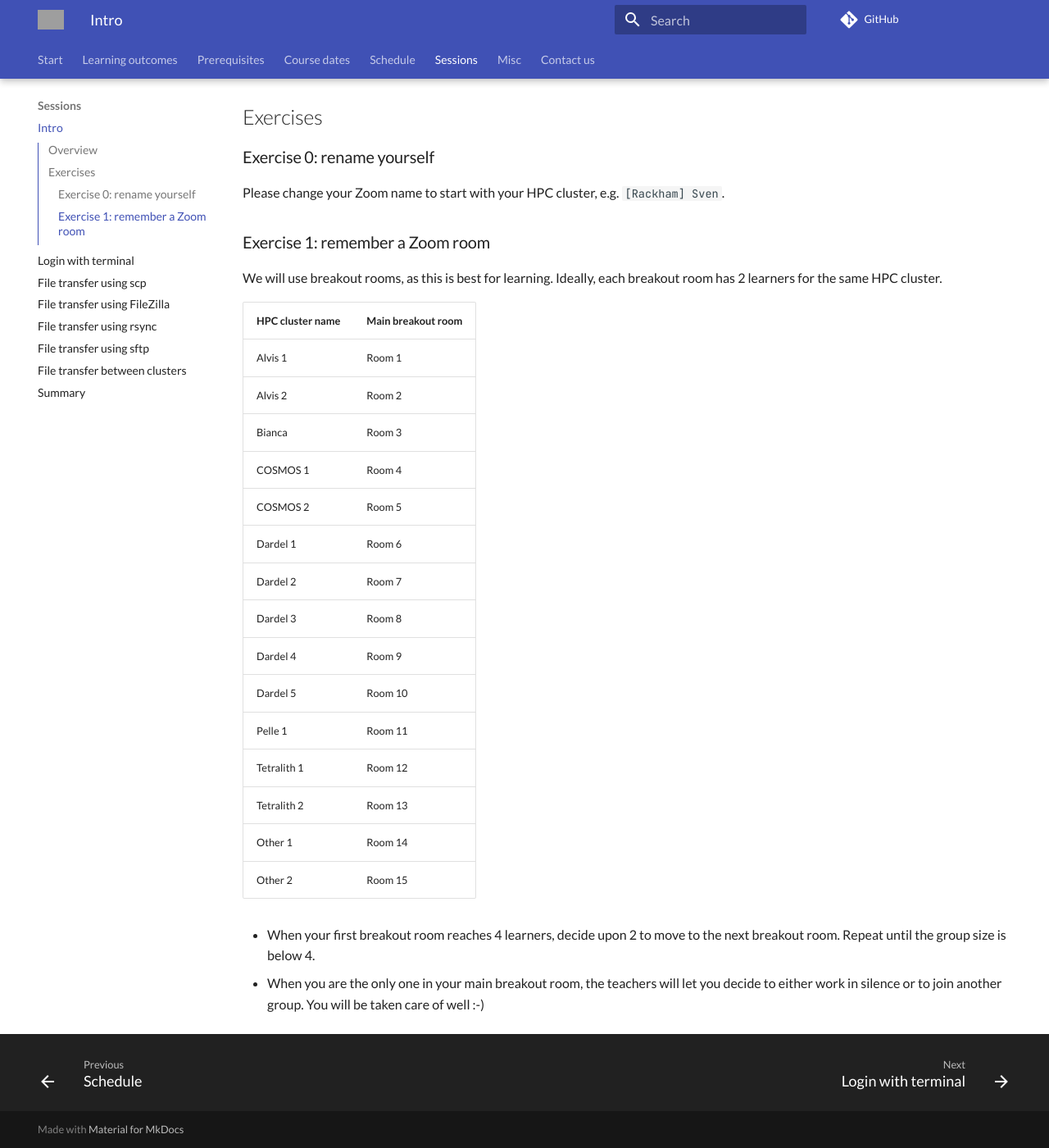
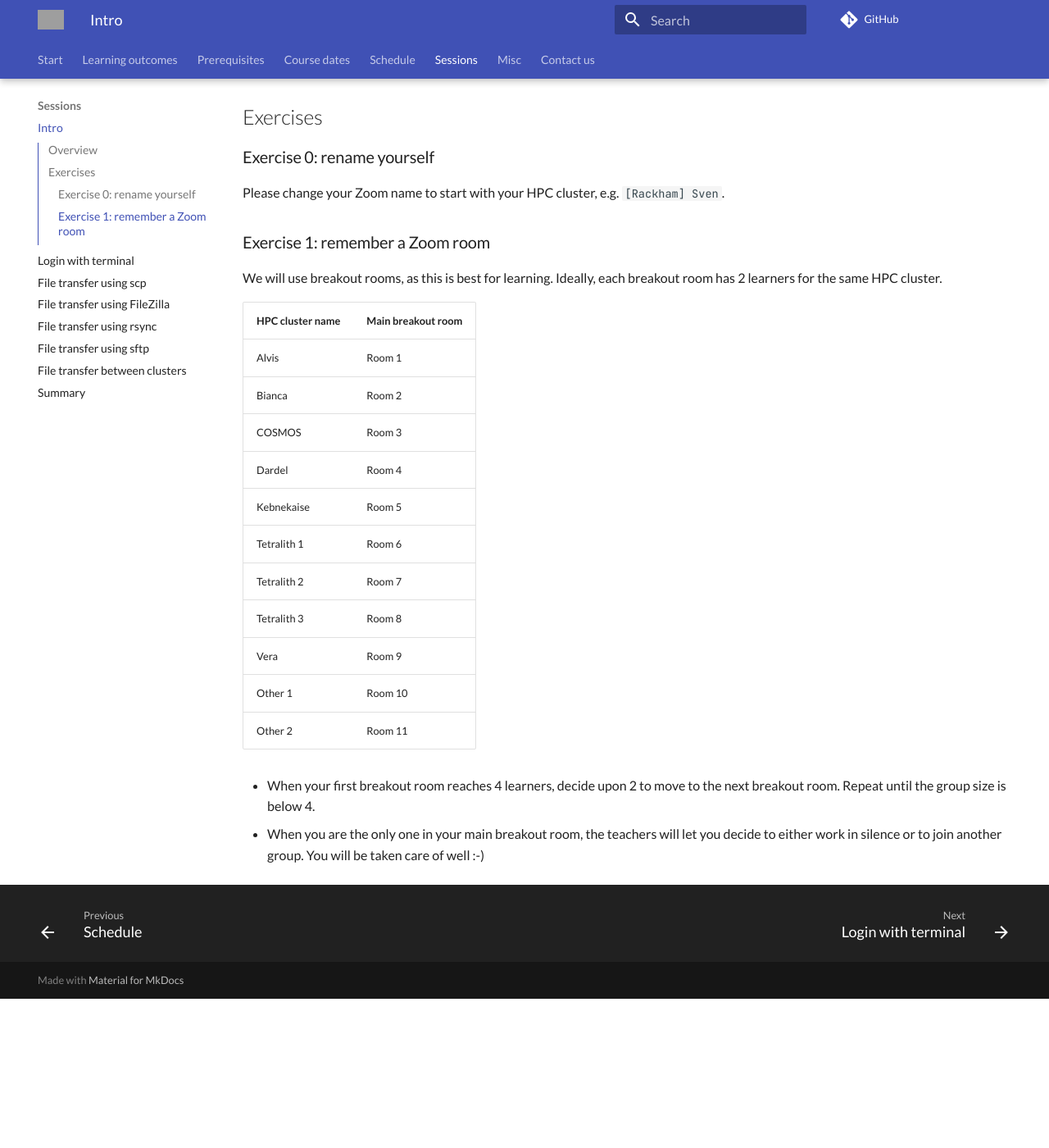
Before and after one commit to UPPMAX/naiss_file_transfer_course, an MkDocs documentation site: the page built from docs/sessions/intro.md, in a window 1280 px wide and 1400 px high, scrolled down 2238 px. Shown: the whole window at 82% size. Built offline with MkDocs 1.6.1 and Material for MkDocs 9.7.7, drawn with Linux system fonts in a browser that asks for light colours; comment, search, counter and statistics services are not loaded; after the commit the page ends 3456 px from its top, so only the background shows below that; grey boxes are pictures that could not be loaded.

Commit message:
Room overvirew

```diff
--- a/docs/sessions/intro.md
+++ b/docs/sessions/intro.md
@@ -122,21 +122,17 @@ Ideally, each breakout room has 2 learners for the same HPC cluster.
 
 HPC cluster name|Main breakout room
 ----------------|------------------
-Alvis 1         |Room 1
-Alvis 2         |Room 2
-Bianca          |Room 3
-COSMOS 1        |Room 4
-COSMOS 2        |Room 5
-Dardel 1        |Room 6
-Dardel 2        |Room 7
-Dardel 3        |Room 8
-Dardel 4        |Room 9
-Dardel 5        |Room 10
-Pelle 1         |Room 11
-Tetralith 1     |Room 12
-Tetralith 2     |Room 13
-Other 1         |Room 14
-Other 2         |Room 15
+Alvis           |Room 1
+Bianca          |Room 2
+COSMOS          |Room 3
+Dardel          |Room 4
+Kebnekaise      |Room 5
+Tetralith 1     |Room 6
+Tetralith 2     |Room 7
+Tetralith 3     |Room 8
+Vera            |Room 9
+Other 1         |Room 10
+Other 2         |Room 11
 
 - When your first breakout room reaches 4 learners, decide upon 2 to
   move to the next breakout room.
```
